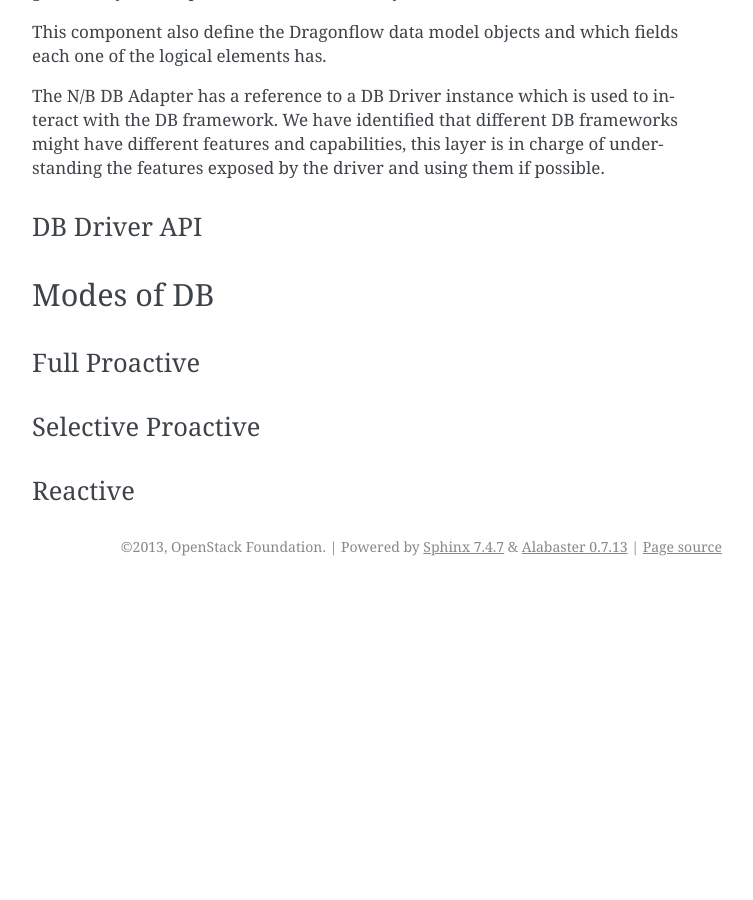
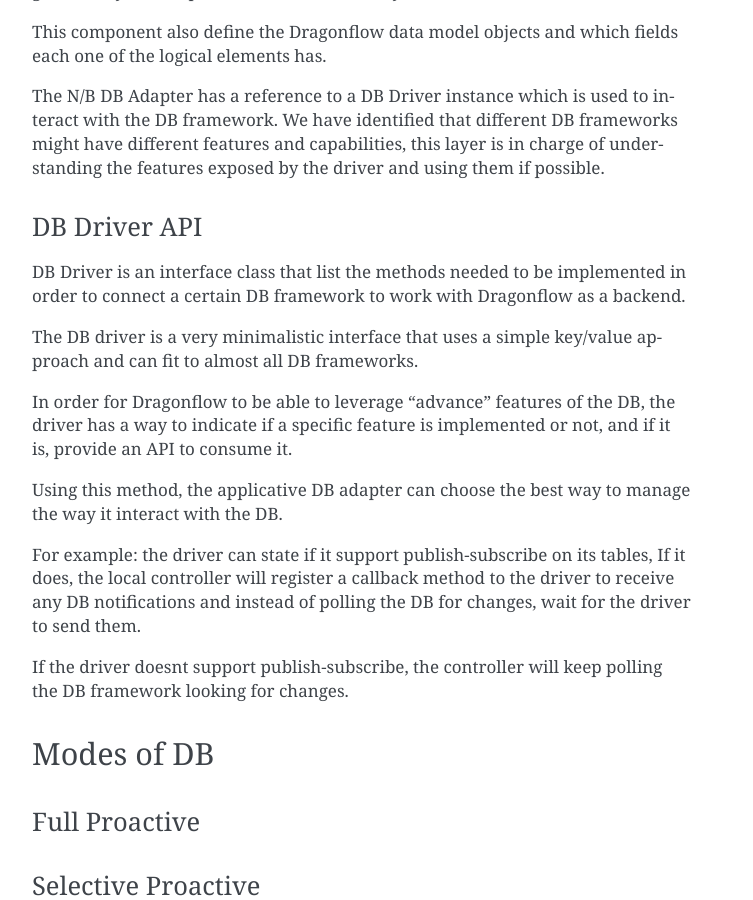
Before and after one commit to openstack-archive/dragonflow, a Sphinx documentation site: the page built from doc/source/pluggable_db.rst, in a window 1280 px wide and 900 px high, scrolled down 1686 px. Shown: the whole window, without its empty margins (388-1141 px from the left). Built offline with Sphinx 7.4.7, drawn with Linux system fonts in a browser that asks for light colours; before the commit the page ends 2272 px from its top, so only the background shows below that.

Commit message:
Add description for DB driver API
Adds to pluggable DB documentation

Change-Id: Ia982d29e237f0990ed131d19064fe315fb9bfc87

```diff
--- a/doc/source/pluggable_db.rst
+++ b/doc/source/pluggable_db.rst
@@ -67,6 +67,26 @@
 
 DB Driver API
 --------------
+DB Driver is an interface class that list the methods needed to be implemented
+in order to connect a certain DB framework to work with Dragonflow as a backend.
+
+The DB driver is a very minimalistic interface that uses a simple key/value
+approach and can fit to almost all DB frameworks.
+
+In order for Dragonflow to be able to leverage "advance" features of the DB,
+the driver has a way to indicate if a specific feature is implemented or not, and if
+it is, provide an API to consume it.
+
+Using this method, the applicative DB adapter can choose the best way to manage
+the way it interact with the DB.
+
+For example: the driver can state if it support publish-subscribe on its tables,
+If it does, the local controller will register a callback method to the driver to
+receive any DB notifications and instead of polling the DB for changes, wait for the
+driver to send them.
+
+If the driver doesnt support publish-subscribe, the controller will keep polling the
+DB framework looking for changes.
 
 
 Modes of DB
```
